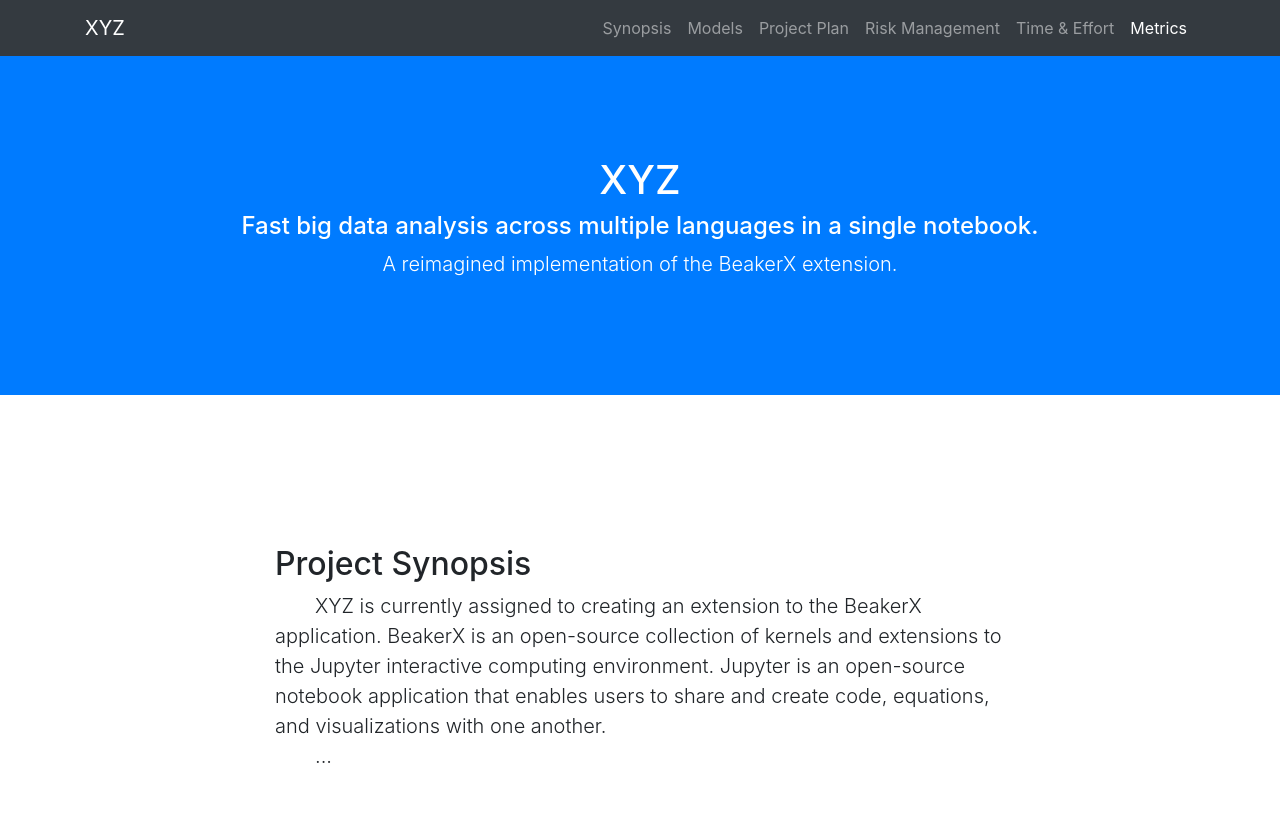
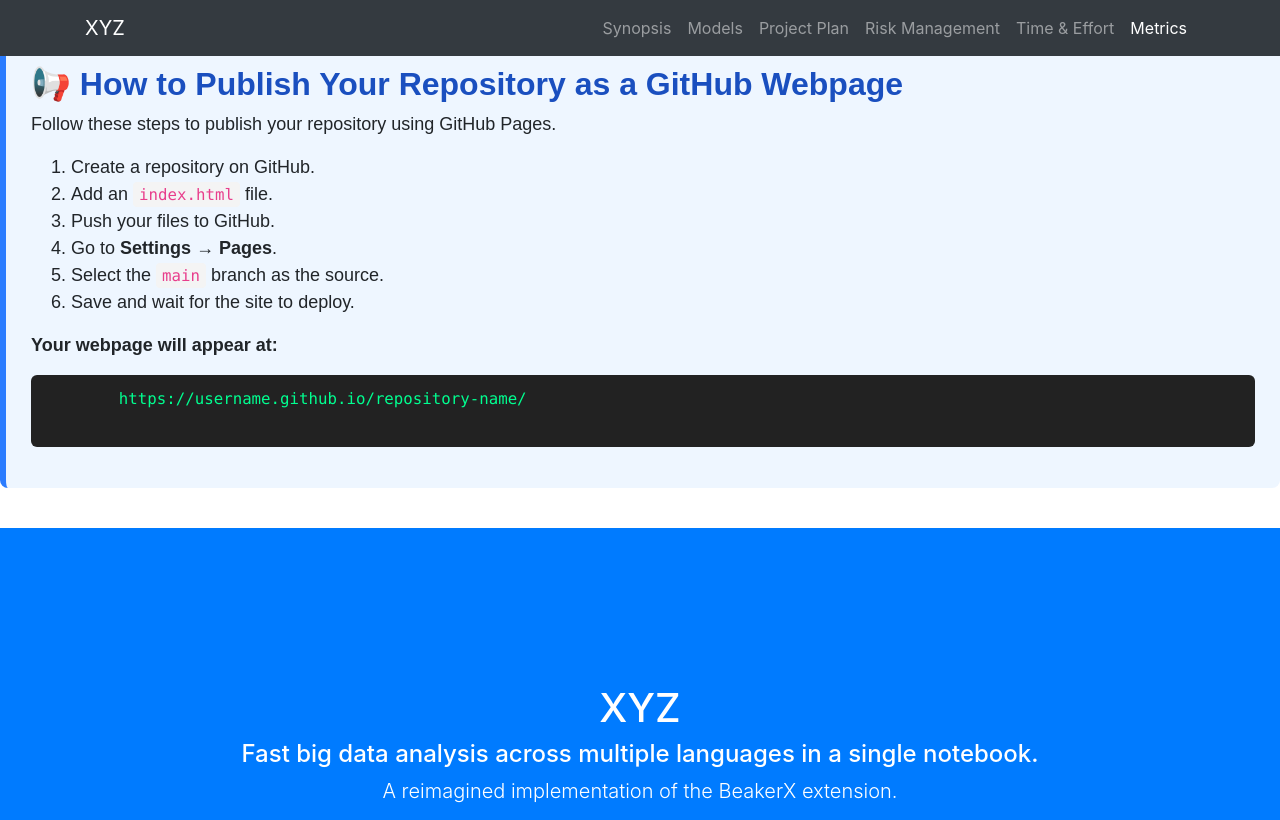
Before and after one commit to a-elsaid/https-github.com-a-elsaid-dsci644_demo_webpage, a website with bundled scripts: page index.html in a window 1280 px wide. Shown: the top 820 px of the page. Built offline with nearby package versions, Linux system fonts and the light colour scheme.

Commit message:
added instuctions for students to publish the page as webpage

```diff
--- /dev/null
+++ b/css/instructions.css
@@ -0,0 +1,27 @@
+.github-instructions-box {
+  background-color: #eef6ff;
+  border-left: 6px solid #2b7cff;
+  padding: 25px;
+  margin: 40px 0;
+  border-radius: 8px;
+  font-size: 18px;
+  font-family: Arial, sans-serif;
+}
+
+.github-instructions-box h2 {
+  color: #1a4fbf;
+  font-weight: bold;
+}
+
+.github-instructions-box code {
+  background-color: #f4f4f4;
+  padding: 3px 6px;
+  border-radius: 4px;
+}
+
+.github-instructions-box pre {
+  background: #222;
+  color: #00ff90;
+  padding: 12px;
+  border-radius: 6px;
+}
--- a/index.html
+++ b/index.html
@@ -8,6 +8,26 @@
     <meta name="description" content="">
     <meta name="author" content="">
 
+    <div class="github-instructions-box">
+          <h2>📢 How to Publish Your Repository as a GitHub Webpage</h2>
+
+          <p>Follow these steps to publish your repository using GitHub Pages.</p>
+
+          <ol>
+            <li>Create a repository on GitHub.</li>
+            <li>Add an <code>index.html</code> file.</li>
+            <li>Push your files to GitHub.</li>
+            <li>Go to <b>Settings → Pages</b>.</li>
+            <li>Select the <code>main</code> branch as the source.</li>
+            <li>Save and wait for the site to deploy.</li>
+          </ol>
+
+          <p><b>Your webpage will appear at:</b></p>
+
+          <pre>
+        https://username.github.io/repository-name/
+          </pre>
+        </div>
     <title>XYZ</title>
 
     <!-- Bootstrap core CSS -->
@@ -15,6 +35,7 @@
 
     <!-- Custom styles for this template -->
     <link href="css/scrolling-nav.css" rel="stylesheet">
+    <link href="css/instructions.css" rel="stylesheet">
 
 </head>
 
```
